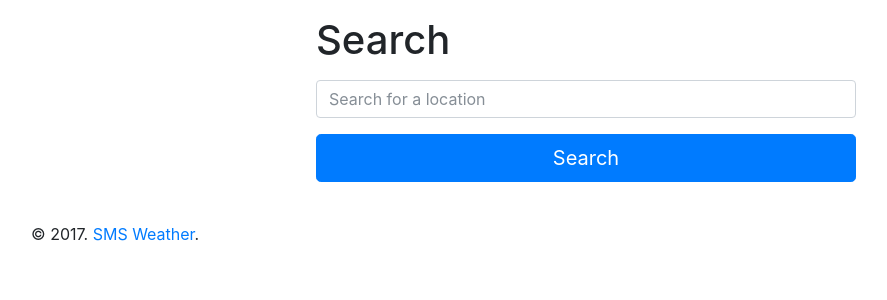
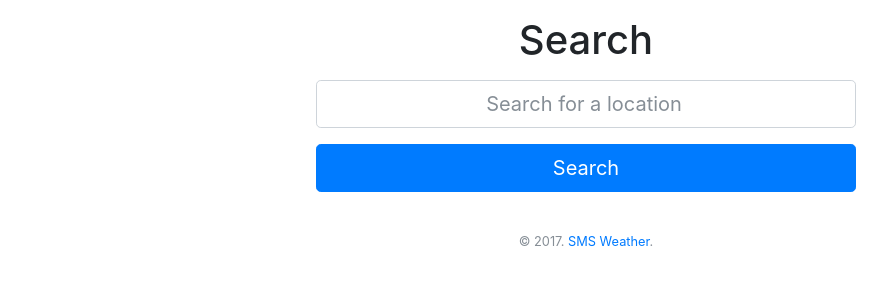
Before and after one commit to richardcornish/emojiweather, a Django app: page /search/ in a window 1280 px wide. Shown: the part 56-356 px from the top of the page, without its empty margins (54-941 px from the left). Run offline with Django 3.2, Linux system fonts and the light colour scheme; some libraries are stand-ins or nearby versions.

Commit message:
Updated Bootstrap classes

```diff
--- a/smsweather/search/forms.py
+++ b/smsweather/search/forms.py
@@ -8,6 +8,6 @@ class SearchWeatherForm(WeatherMixin, forms.Form):
         'type': 'search',
         'autocapitalize': True,
         'autocorrect': 'off',
-        'class': 'form-control input-lg',
+        'class': 'form-control form-control-lg text-center',
         'placeholder': 'Search for a location',
     }))
--- a/smsweather/templates/base.html
+++ b/smsweather/templates/base.html
@@ -58,7 +58,7 @@
         <div class="row">
             <div class="col">
                 {% block footer %}
-                <p>&copy; {% now "Y" %}. <a href="{% url 'home' %}">{{ request.site.name }}</a>.</p>
+                <p class="small text-center text-muted">&copy; {% now "Y" %}. <a href="{% url 'home' %}">{{ request.site.name }}</a>.</p>
                 {% endblock %}
             </div>
         </div>
--- a/smsweather/templates/search/search.html
+++ b/smsweather/templates/search/search.html
@@ -15,34 +15,40 @@
 {% block content_container %}
 <div class="container">
     <div class="row">
-        <div class="col-lg-6 offset-lg-3">
+        <div class="col-lg-12">
             {% if results.error %}
-            <h1>Location not found</h1>
-            <p>{{ results.error }}</p>
+            <h1 class="text-center">Location not found</h1>
+            <p class="text-center">{{ results.error }}</p>
             {% endif %}
             {% if results.geocode and results.weather %}
-            <h1>
-                {{ results.weather.currently.temperature|floatformat:"0" }}&#176;F
+            <h1 class="text-center display-1">
+                {{ results.weather.currently.temperature|floatformat:"0" }}&#176;
+            </h1>
+            <p class="text-center" style="font-size: 2rem">
                 {% with results.weather.currently.icon|weatherify as icon %}
                 {{ icon.html|safe }}
                 {% endwith %}
                 {{ results.weather.currently.summary|lower|capfirst }}
-            </h1>
-            <p>
+            </p>
+            <p class="text-center">
                 {% with results.geocode.address_components|flagify as flag %}
                 {{ flag.html|safe }}&nbsp;
                 {% endwith %}
                 {{ results.geocode.formatted_address }}
             </p>
-            <p>
+            <p class="text-center">
                 {% with results.weather.daily.data.0.moonPhase|moonify as moon %}
                 {{ moon.html|safe }}&nbsp;&nbsp;{{ moon.name }}
                 {% endwith %}
             </p>
-            <p>{{ results.weather.daily.summary }}</p>
+            <p class="text-center">{{ results.weather.daily.summary }}</p>
             {% else %}
-            <h1>Search</h1>
+            <h1 class="text-center">Search</h1>
             {% endif %}
+        </div>
+    </div>
+    <div class="row">
+        <div class="col-md-6 offset-md-3">
             {% include 'search/form.html' %}
         </div>
     </div>
```
